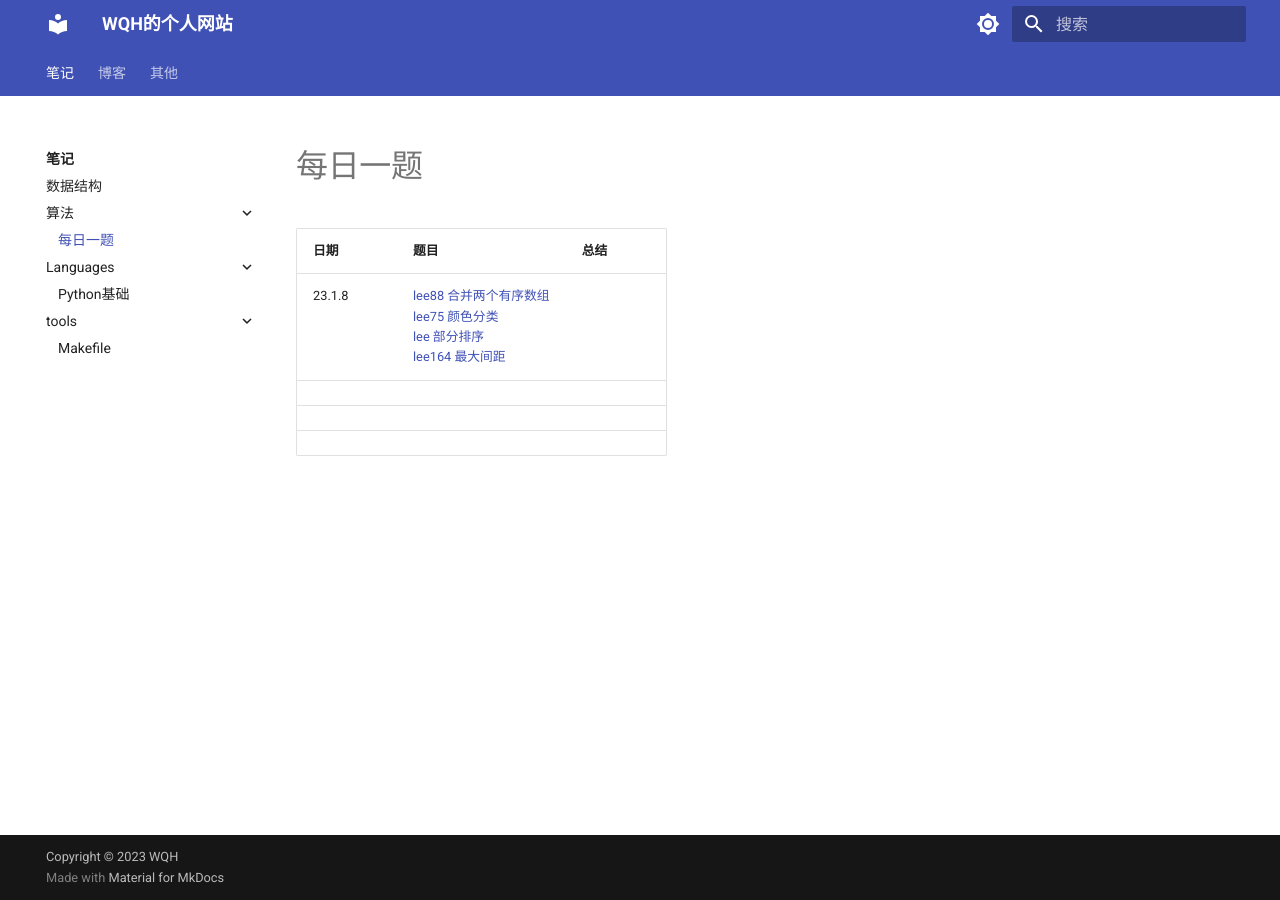
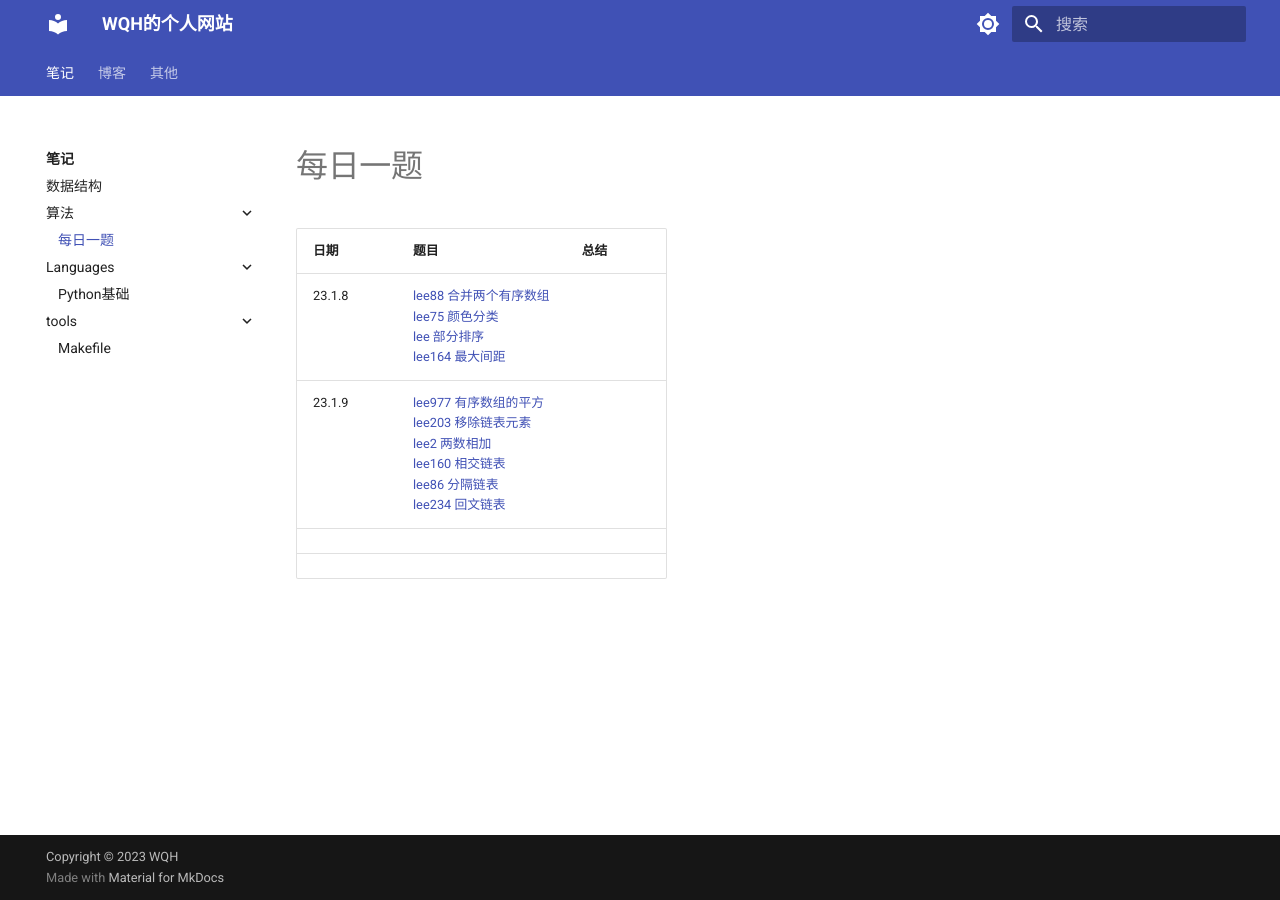
Before and after one commit to Norhua/website, an MkDocs documentation site: the page built from docs/note/算法/每日一题/每日一题.md, in a window 1280 px wide. Built offline with MkDocs 1.6.1 and Material for MkDocs 9.7.7, drawn with Linux system fonts in a browser that asks for light colours.

Commit message:
更新每日一题

```diff
--- a/docs/note/算法/每日一题/每日一题.md
+++ b/docs/note/算法/每日一题/每日一题.md
@@ -3,6 +3,6 @@
 | 日期   | 题目                                                         | 总结 |
 | :----- | ------------------------------------------------------------ | ---- |
 | 23.1.8 | [lee88 合并两个有序数组](https://leetcode.cn/problems/merge-sorted-array/)<br />[lee75 颜色分类](https://leetcode.cn/problems/sort-colors/)<br />[lee 部分排序](https://leetcode.cn/problems/sub-sort-lcci/)<br />[lee164 最大间距](https://leetcode.cn/problems/maximum-gap/) |      |
+| 23.1.9 | [lee977 有序数组的平方](https://leetcode.cn/problems/squares-of-a-sorted-array/description/)<br />[lee203 移除链表元素](https://leetcode.cn/problems/remove-linked-list-elements/)<br />[lee2 两数相加](https://leetcode.cn/problems/add-two-numbers/)<br />[lee160 相交链表](https://leetcode.cn/problems/intersection-of-two-linked-lists/)<br />[lee86 分隔链表](https://leetcode.cn/problems/partition-list/)<br />[lee234 回文链表](https://leetcode.cn/problems/palindrome-linked-list/) |      |
 |        |                                                              |      |
 |        |                                                              |      |
-|        |                                                              |      |
```
